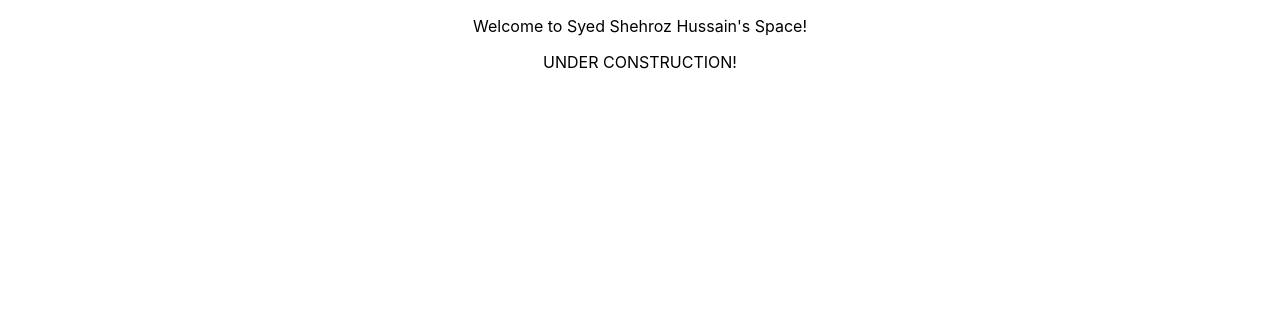
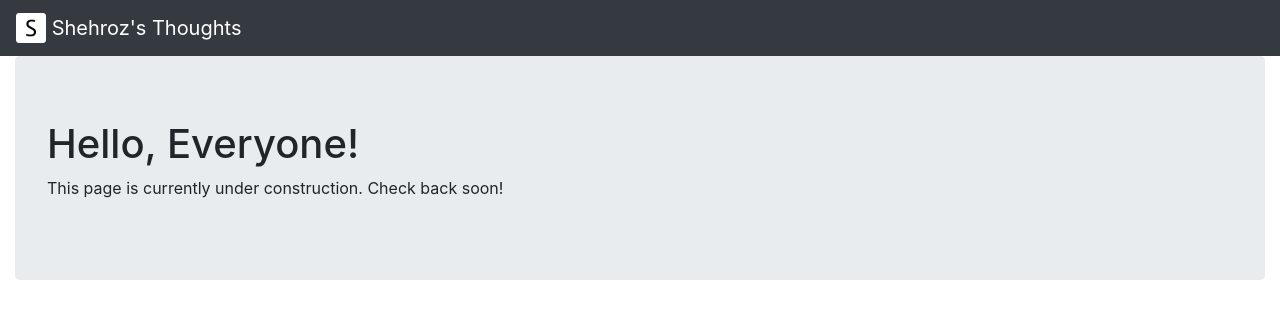
Before and after one commit to syedshehrozhussain/my-website, a React (Create React App) app: page / in a window 1280 px wide. Shown: the top 318 px of the page. Built offline with nearby package versions, Linux system fonts and the light colour scheme.

Commit message:
added a navbar and a jumbotron

```diff
--- a/package.json
+++ b/package.json
@@ -3,8 +3,10 @@
   "version": "0.1.0",
   "homepage": "https://shehroz.com",
   "dependencies": {
+    "bootstrap": "^4.4.1",
     "gh-pages": "^2.2.0",
     "react": "^16.13.0",
+    "react-bootstrap": "^1.0.0-beta.17",
     "react-dom": "^16.13.0",
     "react-router-dom": "^5.1.2",
     "react-scripts": "3.4.0"
--- a/public/index.html
+++ b/public/index.html
@@ -14,6 +14,13 @@
             content="Web site created using create-react-app"
         />
         <link rel="apple-touch-icon" sizes="180x180" href="%PUBLIC_URL%/apple-touch-icon.png">
+        <link
+            rel="stylesheet"
+            href="https://maxcdn.bootstrapcdn.com/bootstrap/4.3.1/css/bootstrap.min.css"
+            integrity="sha384-ggOyR0iXCbMQv3Xipma34MD+dH/1fQ784/j6cY/iJTQUOhcWr7x9JvoRxT2MZw1T"
+            crossorigin="anonymous"
+        />
+
         <!--
             manifest.json provides metadata used when your web app is installed on a
             user's mobile device or desktop. See https://developers.google.com/web/fundamentals/web-app-manifest/
@@ -28,6 +35,7 @@
             work correctly both with client-side routing and a non-root public URL.
             Learn how to configure a non-root public URL by running `npm run build`.
         -->
+
         <title>Shehroz's Thoughts</title>
     </head>
     <body>
--- a/src/App.js
+++ b/src/App.js
@@ -1,17 +1,16 @@
 import React from 'react';
 import './App.css';
+import Header from './sections/header/Header';
+import Body from './sections/body/Body';
+//import Footer from './sections/footer/Footer';
 
 function App() {
-  return (
-    <div className="App">
-        <p>
-            Welcome to Syed Shehroz Hussain's Space!
-        </p>
-        <p>
-            UNDER CONSTRUCTION!
-        </p>
-    </div>
-  );
+    return (
+        <>
+            <Header></Header>
+            <Body></Body>
+        </>
+    );
 }
 
 export default App;
--- /dev/null
+++ b/src/sections/body/Body.js
@@ -0,0 +1,18 @@
+import React from 'react';
+import Container from 'react-bootstrap/Container';
+import Jumbotron from 'react-bootstrap/Jumbotron';
+
+function Body() {
+    return (
+        <Container fluid>
+            <Jumbotron>
+                <h1>Hello, Everyone!</h1>
+                <p>
+                    This page is currently under construction. Check back soon!
+                </p>
+            </Jumbotron>
+        </Container>
+    );
+}
+
+export default Body;
--- /dev/null
+++ b/src/sections/header/Header.js
@@ -0,0 +1,22 @@
+import React from 'react';
+import Navbar from 'react-bootstrap/Navbar';
+
+
+function Header() {
+    return (
+        <Navbar bg="dark" variant="dark">
+            <Navbar.Brand>
+                <img
+                    src="./apple-touch-icon.png"
+                    width="30"
+                    height="30"
+                    className="d-inline-block align-top"
+                    alt="React Bootstrap logo"
+                />{' '}
+                Shehroz's Thoughts
+            </Navbar.Brand>
+        </Navbar>
+    );
+}
+
+export default Header;
```
Also changed, not shown: 1 other file (tests, documents, lock files or other folders).
